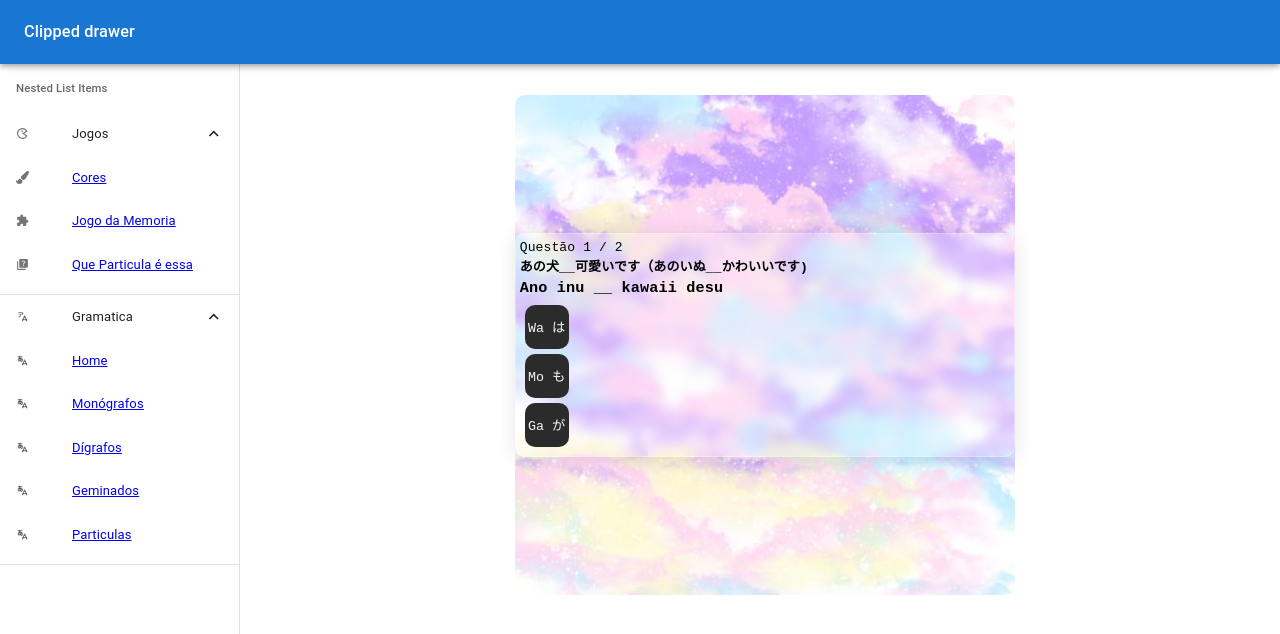
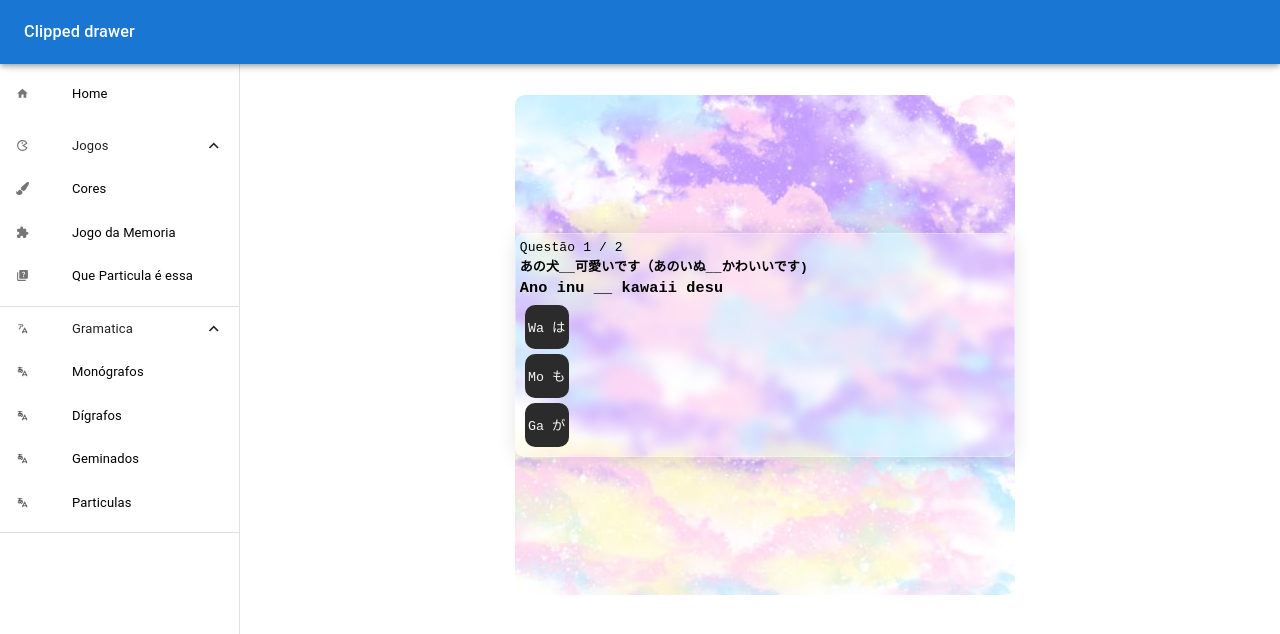
Before and after one commit to deborafsm/nihongo-san, a React (Create React App) app in the folder my-app/: page /particula-game in a window 1280 px wide. Shown: the top 634 px of the page. Built offline with nearby package versions, Linux system fonts and the light colour scheme.

Commit message:
remove: decoration hiperlink

```diff
--- a/my-app/src/App.css
+++ b/my-app/src/App.css
@@ -36,6 +36,6 @@
     transform: rotate(360deg);
   }
 }
-.img_home{
+.img_home {
   height: 500px;
 }
--- a/my-app/src/layout/Aside/DataAside.jsx
+++ b/my-app/src/layout/Aside/DataAside.jsx
@@ -1,13 +1,13 @@
 import { FaPaintBrush, FaInfoCircle } from "react-icons/fa";
-import { MdQuiz, MdExtension } from "react-icons/md";
+import { MdQuiz, MdExtension, MdHome } from "react-icons/md";
 import { TbLanguageHiragana } from "react-icons/tb";
 export const SideData = [
   {
     id: "123",
     title: "Home",
     path: "/home",
-    icon: <TbLanguageHiragana />,
-    cName: "Gramatica",
+    icon: <MdHome />,
+    cName: "Home",
   },
   {
     id: "123456",
--- a/my-app/src/layout/Aside/NewAside.jsx
+++ b/my-app/src/layout/Aside/NewAside.jsx
@@ -63,15 +63,37 @@ const NewAside = () => {
           <Toolbar />
           <Box sx={{ overflow: "auto" }}>
             <List
-              sx={{ width: "100%", maxWidth: 360, bgcolor: "background.paper" }}
+              sx={{
+                width: "100%",
+                maxWidth: 360,
+                bgcolor: "background.paper",
+              }}
               component="nav"
               aria-labelledby="nested-list-subheader"
               subheader={
-                <ListSubheader component="div" id="nested-list-subheader">
-                  Nested List Items
-                </ListSubheader>
+                <ListSubheader
+                  component="div"
+                  id="nested-list-subheader"
+                ></ListSubheader>
               }
             >
+              <List>
+                {SideData.filter((item) => item.cName.match("Home")).map(
+                  (itemFilterName) => (
+                    <ListItem key={itemFilterName.id} disablePadding>
+                      <ListItemButton>
+                        <ListItemIcon>{itemFilterName.icon}</ListItemIcon>
+                        <a
+                          href={itemFilterName.path}
+                          style={{ textDecoration: "none", color: "black" }}
+                        >
+                          <ListItemText primary={itemFilterName.title} />
+                        </a>
+                      </ListItemButton>
+                    </ListItem>
+                  )
+                )}
+              </List>
               <ListItemButton onClick={handleClick}>
                 <ListItemIcon>
                   <BiGame />
@@ -86,7 +108,10 @@ const NewAside = () => {
                     <ListItem key={itemFilterName.id} disablePadding>
                       <ListItemButton>
                         <ListItemIcon>{itemFilterName.icon}</ListItemIcon>
-                        <a href={itemFilterName.path}>
+                        <a
+                          href={itemFilterName.path}
+                          style={{ textDecoration: "none", color: "black" }}
+                        >
                           <ListItemText primary={itemFilterName.title} />
                         </a>
                       </ListItemButton>
@@ -121,7 +146,10 @@ const NewAside = () => {
                     <ListItem key={itemFilterName.id} disablePadding>
                       <ListItemButton>
                         <ListItemIcon>{itemFilterName.icon}</ListItemIcon>
-                        <a href={itemFilterName.path}>
+                        <a
+                          href={itemFilterName.path}
+                          style={{ textDecoration: "none", color: "black" }}
+                        >
                           <ListItemText primary={itemFilterName.title} />
                         </a>
                       </ListItemButton>
@@ -131,16 +159,7 @@ const NewAside = () => {
               </Collapse>
             </List>
             <Divider />
-            {/* {((item, index) => {
-              return (
-                <li key={index} className={item.cName}>
-                  <a href={item.path}>
-                    {item.icon}
-                    <span className="spn">{item.title}</span>
-                  </a>
-                </li>
-              );
-            })} */}
+
             {/* <List>
               {SideData.map((item, index) => (
                 <ListItem key={index} disablePadding>
```
Also changed, not shown: my-app/src/layout/Aside/style.css (+4 -5 lines).
